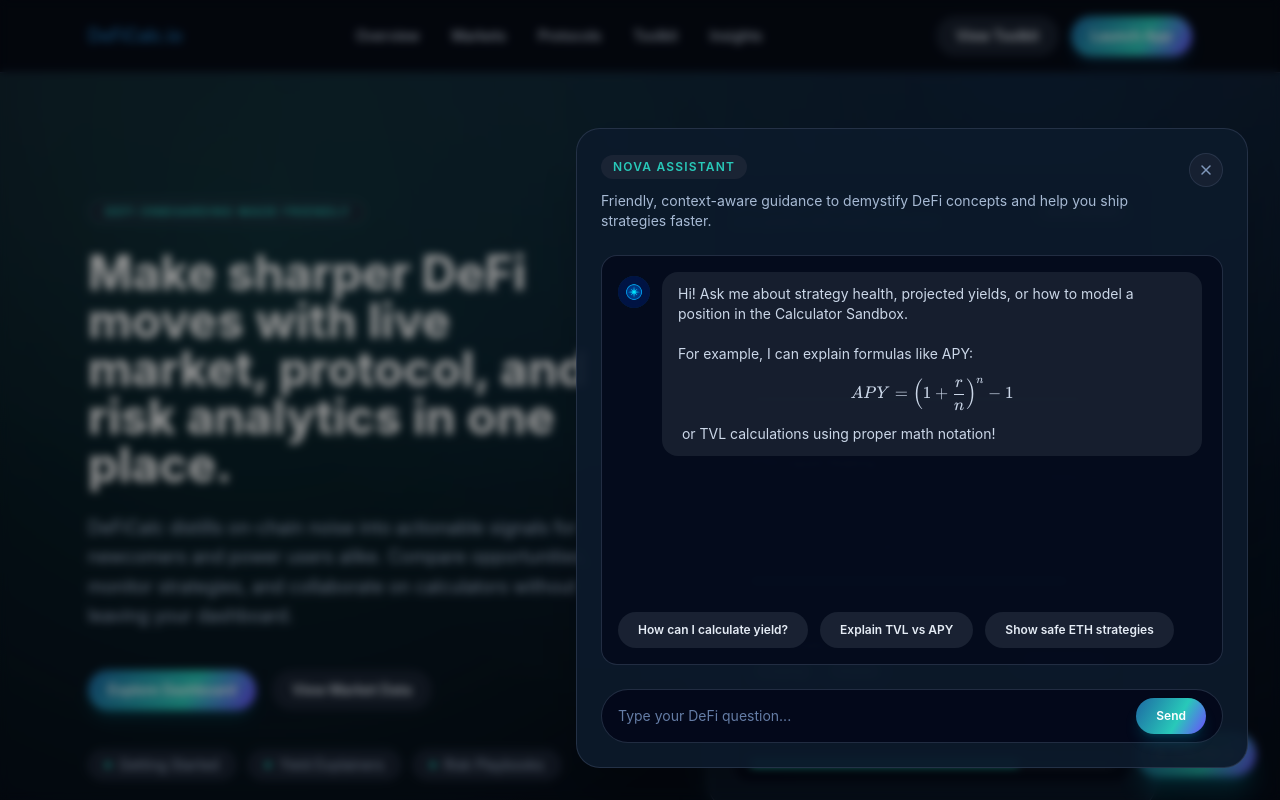
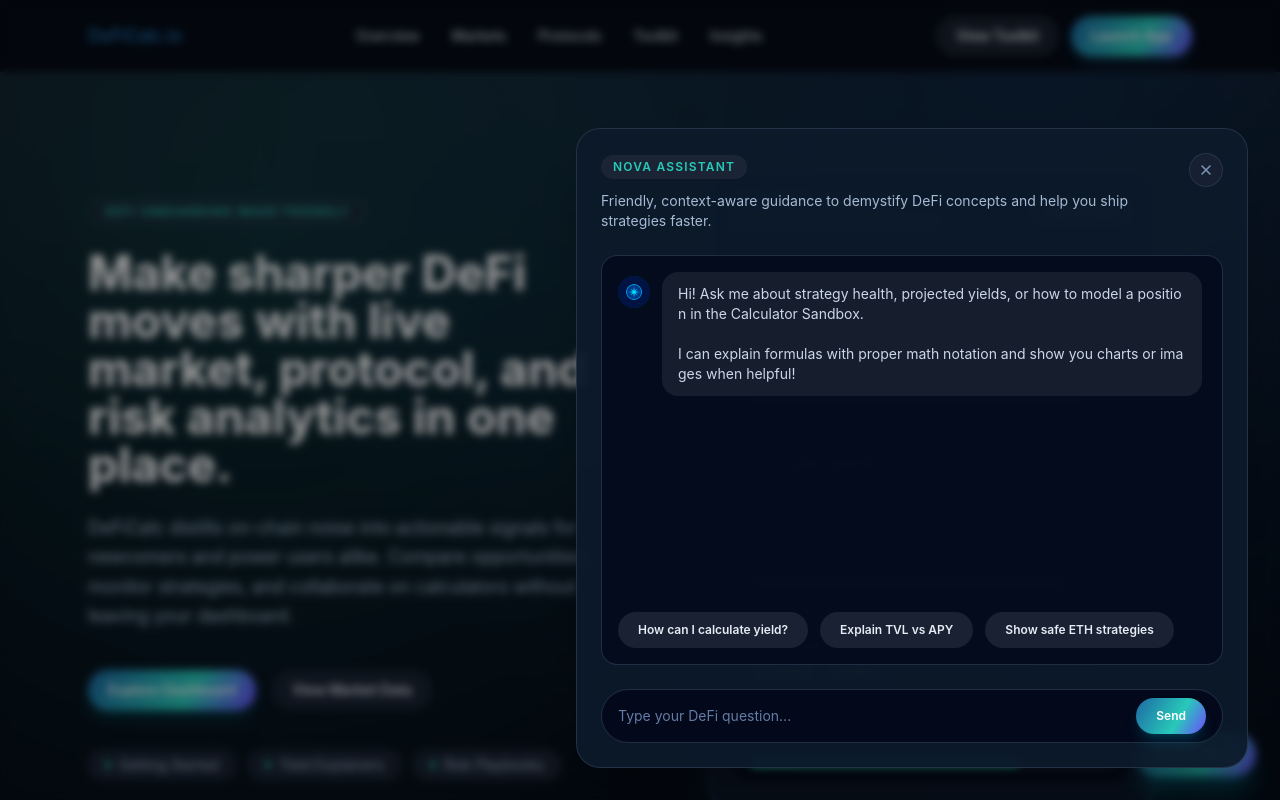
Before and after one commit to CryptoCalcImprov/DeFiCalc-static-frontend, a Next.js app: page / in a window 1280 px wide. Both pictures are taken after a click on the button "Ask Nova". Shown: the top 800 px of the page. Built offline with nearby package versions, Linux system fonts and the light colour scheme.

Commit message:
clocking out - images available for use if needed, various style and UX improvemnets made

```diff
--- a/next.config.js
+++ b/next.config.js
@@ -32,6 +32,12 @@ module.exports = function nextConfig(phase) {
         destination: sanitizedTarget
       }
     ];
+
+    // Increase timeout for dev server requests (handles long image generation)
+    config.experimental = {
+      ...config.experimental,
+      proxyTimeout: 300000, // 5 minutes in milliseconds
+    };
   }
 
   return config;
--- a/src/components/ui/chat-message.tsx
+++ b/src/components/ui/chat-message.tsx
@@ -1,7 +1,7 @@
 "use client";
 
 import { NovaAvatar } from "@/components/ui/nova-avatar";
-import { MessageWithMath } from "@/components/ui/math-text";
+import { MessageParser } from "@/components/ui/message-parser";
 
 interface ChatMessageProps {
   role: "user" | "assistant";
@@ -24,8 +24,8 @@ export function ChatMessage({ role, content }: ChatMessageProps) {
           You
         </div>
       )}
-      <div className="rounded-2xl bg-slate-900/70 px-4 py-3 text-left text-sm text-slate-200 whitespace-pre-wrap break-words">
-        <MessageWithMath content={content} />
+      <div className="rounded-2xl bg-slate-900/70 px-4 py-3 text-left text-sm text-slate-200 whitespace-pre-wrap break-all">
+        <MessageParser content={content} />
       </div>
     </div>
   );
--- /dev/null
+++ b/src/components/ui/image-display.tsx
@@ -0,0 +1,68 @@
+"use client";
+
+import { useState } from "react";
+import Image from "next/image";
+
+interface ImageDisplayProps {
+  src: string;
+  alt?: string;
+  className?: string;
+}
+
+export function ImageDisplay({ src, alt = "Nova provided image", className = "" }: ImageDisplayProps) {
+  const [isLoading, setIsLoading] = useState(true);
+  const [hasError, setHasError] = useState(false);
+
+  if (hasError) {
+    return (
+      <div className={`my-3 rounded-xl border border-slate-800 bg-slate-900/50 p-4 text-sm text-slate-400 ${className}`}>
+        <p>Failed to load image</p>
+        <a
+          href={src}
+          target="_blank"
+          rel="noopener noreferrer"
+          className="text-cyan-400 hover:text-cyan-300 underline break-all"
+        >
+          View original link
+        </a>
+      </div>
+    );
+  }
+
+  return (
+    <div className={`my-3 ${className}`}>
+      <a
+        href={src}
+        target="_blank"
+        rel="noopener noreferrer"
+        className="block group"
+      >
+        <div className="relative overflow-hidden rounded-xl border border-slate-800 bg-slate-900/50 transition-all duration-200 hover:border-cyan-500/50 hover:shadow-lg hover:shadow-cyan-500/10">
+          {isLoading && (
+            <div className="absolute inset-0 flex items-center justify-center bg-slate-900/80">
+              <div className="flex items-center gap-2 text-slate-400">
+                <div className="h-4 w-4 animate-spin rounded-full border-2 border-slate-600 border-t-cyan-400"></div>
+                <span className="text-sm">Loading image...</span>
+              </div>
+            </div>
+          )}
+          {/* eslint-disable-next-line @next/next/no-img-element */}
+          <img
+            src={src}
+            alt={alt}
+            className="w-full h-auto max-w-full transition-transform duration-200 group-hover:scale-[1.02]"
+            style={{ maxWidth: '500px', margin: '0 auto', display: 'block' }}
+            onLoad={() => setIsLoading(false)}
+            onError={() => {
+              setIsLoading(false);
+              setHasError(true);
+            }}
+          />
+        </div>
+        <p className="mt-2 text-xs text-slate-500 text-center group-hover:text-cyan-400 transition-colors">
+          Click to view full size
+        </p>
+      </a>
+    </div>
+  );
+}
--- a/src/components/ui/math-text.tsx
+++ b/src/components/ui/math-text.tsx
@@ -43,13 +43,12 @@ interface MessageWithMathProps {
 
 export function MessageWithMath({ content, className = "" }: MessageWithMathProps) {
   // Parse content for inline math (between $ $) and block math (between $$ $$)
-  // Also auto-detect common math patterns
   const parseContent = () => {
     const parts: JSX.Element[] = [];
     let currentIndex = 0;
     let key = 0;
 
-    // First, try to find explicit math delimiters
+    // Regex to find math expressions
     // Block math: $$...$$
     // Inline math: $...$
     const mathRegex = /\$\$([^\$]+)\$\$|\$([^\$]+)\$/g;
@@ -83,7 +82,6 @@ export function MessageWithMath({ content, className = "" }: MessageWithMathProp
     }
 
     // If no explicit math found, render as plain text
-    // (We could add auto-detection here, but for now keep it simple)
     if (!hasExplicitMath) {
       return [<span key="original">{content}</span>];
     }
--- /dev/null
+++ b/src/components/ui/message-parser.tsx
@@ -0,0 +1,76 @@
+"use client";
+
+import { MathText } from "@/components/ui/math-text";
+import { ImageDisplay } from "@/components/ui/image-display";
+
+interface MessageParserProps {
+  content: string;
+  className?: string;
+}
+
+export function MessageParser({ content, className = "" }: MessageParserProps) {
+  const parseContent = () => {
+    const parts: JSX.Element[] = [];
+    let key = 0;
+
+    // Combined regex to find images, HTML anchor tags with images, and math
+    // Image pattern: @https://... or @http://...
+    // HTML anchor pattern: <a href="(image-url)">...</a>
+    // Math patterns: $$...$$ or $...$
+    const combinedRegex = /@(https?:\/\/[^\s]+)|<a\s+href=["']([^"']+\.(png|jpg|jpeg|gif|webp|svg))["'][^>]*>[^<]*<\/a>|\$\$([^\$]+)\$\$|\$([^\$]+)\$/g;
+
+    let lastIndex = 0;
+    let match;
+
+    while ((match = combinedRegex.exec(content)) !== null) {
+      // Add text before the match
+      if (match.index > lastIndex) {
+        const textBefore = content.substring(lastIndex, match.index);
+        if (textBefore.trim()) {
+          parts.push(<span key={`text-${key++}`}>{textBefore}</span>);
+        }
+      }
+
+      // Check what type of match we found
+      if (match[1]) {
+        // Image URL match (group 1 from @https://...)
+        parts.push(
+          <ImageDisplay key={`image-${key++}`} src={match[1]} />
+        );
+      } else if (match[2]) {
+        // HTML anchor tag with image URL (group 2 from <a href="url">...</a>)
+        parts.push(
+          <ImageDisplay key={`image-${key++}`} src={match[2]} />
+        );
+      } else if (match[4]) {
+        // Block math (group 4 from $$...$$)
+        parts.push(
+          <MathText key={`math-${key++}`} displayMode={true}>
+            {match[4].trim()}
+          </MathText>
+        );
+      } else if (match[5]) {
+        // Inline math (group 5 from $...$)
+        parts.push(
+          <MathText key={`math-${key++}`} displayMode={false}>
+            {match[5].trim()}
+          </MathText>
+        );
+      }
+
+      lastIndex = match.index + match[0].length;
+    }
+
+    // Add remaining text
+    if (lastIndex < content.length) {
+      const remainingText = content.substring(lastIndex);
+      if (remainingText.trim()) {
+        parts.push(<span key={`text-${key++}`}>{remainingText}</span>);
+      }
+    }
+
+    return parts.length > 0 ? parts : [<span key="original">{content}</span>];
+  };
+
+  return <div className={className}>{parseContent()}</div>;
+}
--- a/src/components/ui/nova-assistant.tsx
+++ b/src/components/ui/nova-assistant.tsx
@@ -25,7 +25,7 @@ export function NovaAssistant() {
     {
       role: "assistant",
       content:
-        "Hi! Ask me about strategy health, projected yields, or how to model a position in the Calculator Sandbox.\n\nFor example, I can explain formulas like APY: $$APY = \\left(1 + \\frac{r}{n}\\right)^n - 1$$ or TVL calculations using proper math notation!",
+        "Hi! Ask me about strategy health, projected yields, or how to model a position in the Calculator Sandbox.\n\nI can explain formulas with proper math notation and show you charts or images when helpful!",
     },
   ]);
   const [isLoading, setIsLoading] = useState(false);
```
Also changed, not shown: 1 other file (tests, documents, lock files or other folders).
